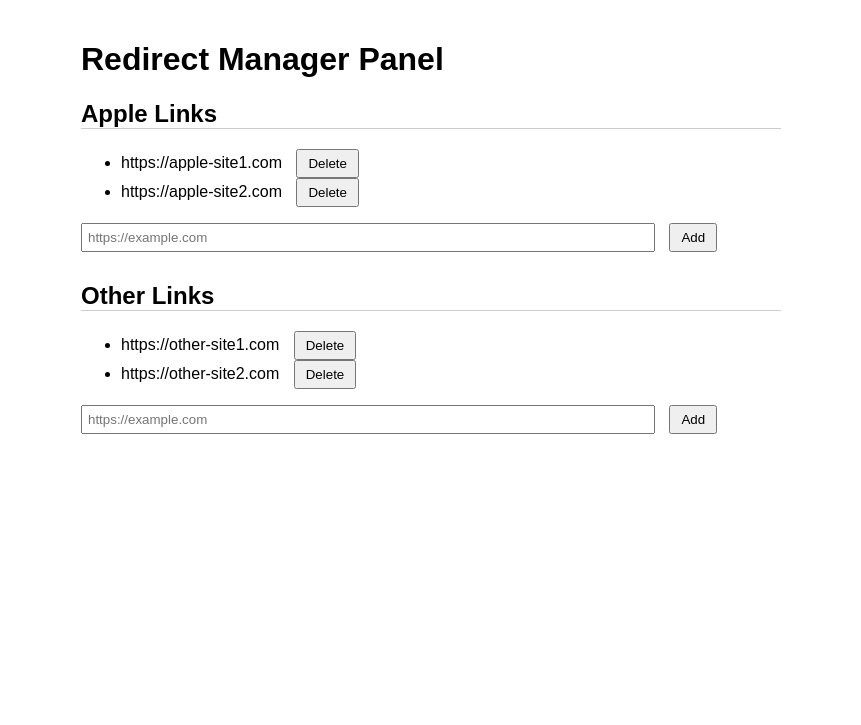
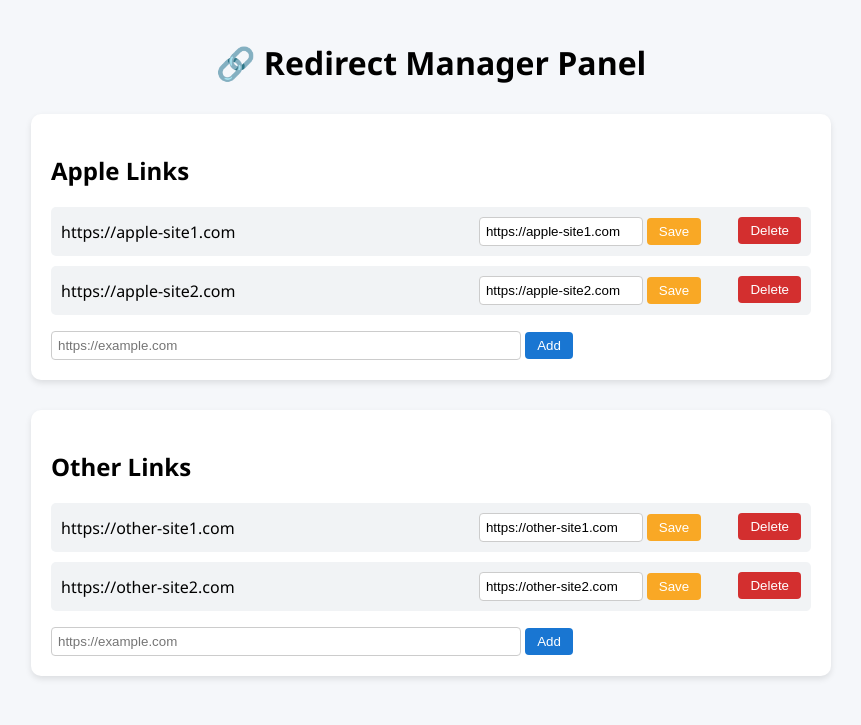
Before and after one commit to roywenangr/redirect-php, a PHP site: page /panel.php in a window 1280 px wide. Shown: the top 725 px of the page, without its empty margins (209-1070 px from the left). Run offline with PHP 8.4, Linux system fonts and the light colour scheme; the visitor is signed in with stand-in values (Sample User, id 1).

Commit message:
Update panel.php

```diff
--- a/panel.php
+++ b/panel.php
@@ -1,32 +1,49 @@
 <?php
 session_start();
-$password = "admin123";
+$password = 'admin123';
 
-// Simple login
+// Login logic
 if (!isset($_SESSION['logged_in'])) {
-    if (isset($_POST['password']) && $_POST['password'] === $password) {
+    if ($_SERVER['REQUEST_METHOD'] === 'POST' && ($_POST['password'] ?? '') === $password) {
         $_SESSION['logged_in'] = true;
-    } else {
-        echo '<form method="POST"><input type="password" name="password" placeholder="Password"><button>Login</button></form>';
+        header("Location: panel.php");
         exit;
     }
+    echo '<form method="POST" style="max-width:300px;margin:100px auto;text-align:center;">
+        <h2>Login Panel</h2>
+        <input type="password" name="password" placeholder="Enter password" style="width:100%;padding:10px;margin:10px 0;">
+        <button type="submit" style="padding:10px 20px;">Login</button>
+    </form>';
+    exit;
 }
 
 $configFile = "config.json";
 $config = json_decode(file_get_contents($configFile), true);
 
+// Handle POST actions
 if ($_SERVER['REQUEST_METHOD'] === 'POST' && isset($_POST['action'])) {
     $type = $_POST['type'];
+    $index = intval($_POST['index'] ?? -1);
+
     if ($_POST['action'] === 'add') {
         $url = trim($_POST['url']);
         if (filter_var($url, FILTER_VALIDATE_URL)) {
             $config[$type][] = $url;
         }
-    } elseif ($_POST['action'] === 'delete') {
-        $index = intval($_POST['index']);
+    }
+
+    if ($_POST['action'] === 'edit' && isset($config[$type][$index])) {
+        $url = trim($_POST['url']);
+        if (filter_var($url, FILTER_VALIDATE_URL)) {
+            $config[$type][$index] = $url;
+        }
+    }
+
+    if ($_POST['action'] === 'delete' && isset($config[$type][$index])) {
         unset($config[$type][$index]);
         $config[$type] = array_values($config[$type]);
     }
+
     file_put_contents($configFile, json_encode($config, JSON_PRETTY_PRINT));
     header("Location: panel.php");
     exit;
@@ -36,18 +53,74 @@ if ($_SERVER['REQUEST_METHOD'] === 'POST' && isset($_POST['action'])) {
 <!DOCTYPE html>
 <html>
 <head>
-    <title>Redirect Manager Panel</title>
+    <title>Redirect Panel</title>
     <style>
-        body { font-family: sans-serif; max-width: 700px; margin: auto; padding: 20px; }
-        h2 { border-bottom: 1px solid #ccc; }
-        input[type="text"] { width: 80%; padding: 5px; }
-        button { padding: 5px 10px; margin-left: 10px; }
-        form.inline { display: inline; }
-        .section { margin-bottom: 30px; }
+        body {
+            font-family: "Segoe UI", sans-serif;
+            background: #f5f7fa;
+            padding: 20px;
+            max-width: 800px;
+            margin: auto;
+        }
+        h1 {
+            text-align: center;
+        }
+        .section {
+            background: white;
+            padding: 20px;
+            margin: 30px 0;
+            border-radius: 10px;
+            box-shadow: 0 3px 6px rgba(0,0,0,0.1);
+        }
+        ul {
+            list-style: none;
+            padding: 0;
+        }
+        li {
+            background: #f1f3f5;
+            margin-bottom: 10px;
+            padding: 10px;
+            border-radius: 5px;
+            display: flex;
+            justify-content: space-between;
+            align-items: center;
+            flex-wrap: wrap;
+        }
+        .actions {
+            display: flex;
+            gap: 10px;
+        }
+        form.inline {
+            display: inline;
+        }
+        input[type="text"] {
+            padding: 6px;
+            width: 60%;
+            border-radius: 4px;
+            border: 1px solid #ccc;
+        }
+        button {
+            padding: 6px 12px;
+            border: none;
+            background: #1976d2;
+            color: white;
+            border-radius: 4px;
+            cursor: pointer;
+        }
+        button.delete {
+            background: #d32f2f;
+        }
+        button.edit {
+            background: #f9a825;
+        }
+        form.add {
+            margin-top: 10px;
+        }
     </style>
 </head>
 <body>
-    <h1>Redirect Manager Panel</h1>
+
+<h1>🔗 Redirect Manager Panel</h1>
 
 <?php foreach (['apple', 'other'] as $type): ?>
     <div class="section">
@@ -55,23 +128,38 @@ if ($_SERVER['REQUEST_METHOD'] === 'POST' && isset($_POST['action'])) {
         <ul>
             <?php foreach ($config[$type] as $i => $url): ?>
                 <li>
-                        <?= htmlspecialchars($url) ?>
+                    <span><?= htmlspecialchars($url) ?></span>
+                    <div class="actions">
+                        <!-- Edit Form -->
                         <form class="inline" method="POST">
+                            <input type="hidden" name="action" value="edit">
+                            <input type="hidden" name="type" value="<?= $type ?>">
+                            <input type="hidden" name="index" value="<?= $i ?>">
+                            <input type="text" name="url" value="<?= htmlspecialchars($url) ?>">
+                            <button class="edit">Save</button>
+                        </form>
+
+                        <!-- Delete Form -->
+                        <form class="inline" method="POST" onsubmit="return confirm('Delete this link?');">
                             <input type="hidden" name="action" value="delete">
                             <input type="hidden" name="type" value="<?= $type ?>">
                             <input type="hidden" name="index" value="<?= $i ?>">
-                            <button type="submit">Delete</button>
+                            <button class="delete">Delete</button>
                         </form>
+                    </div>
                 </li>
             <?php endforeach; ?>
         </ul>
-            <form method="POST">
+
+        <!-- Add Form -->
+        <form class="add" method="POST">
             <input type="hidden" name="action" value="add">
             <input type="hidden" name="type" value="<?= $type ?>">
             <input type="text" name="url" placeholder="https://example.com" required>
-                <button type="submit">Add</button>
+            <button>Add</button>
         </form>
     </div>
 <?php endforeach; ?>
+
 </body>
 </html>
```
Lines whose indentation alone changed are shown as unchanged.
